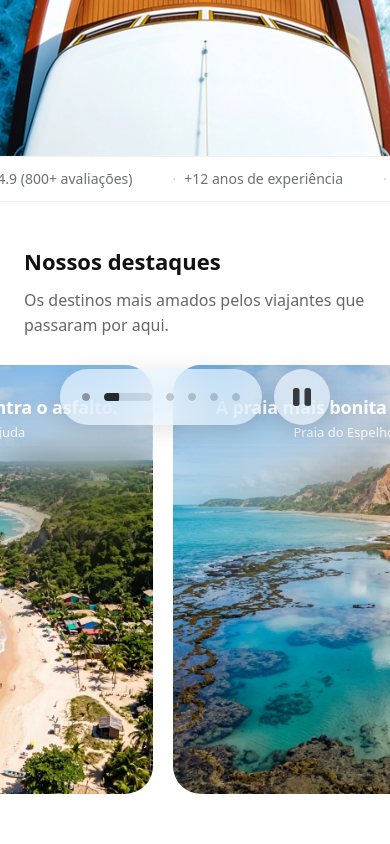
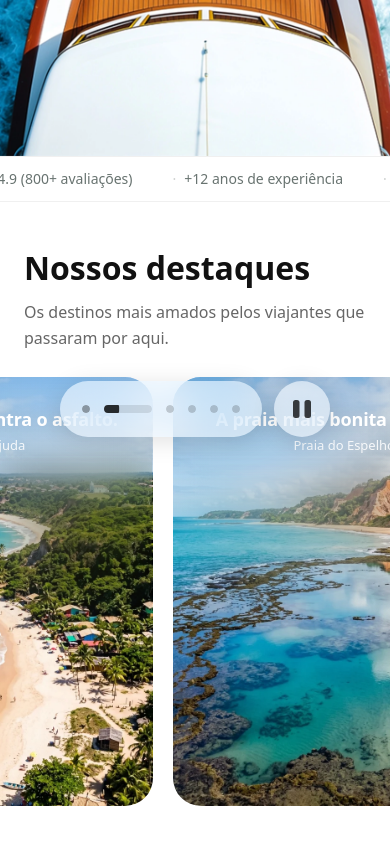
Before and after one commit to Huendelx/Tour-Porto-Seguro, a Next.js app: page / in a window 390 px wide. Shown: the part 688-1532 px from the top of the page. Built offline with nearby package versions, Linux system fonts and the light colour scheme.

Commit message:
fix: título Nossos Destaques 32px no mobile igual às demais seções

```diff
--- a/src/app/globals.css
+++ b/src/app/globals.css
@@ -298,7 +298,6 @@ body {
 @media (max-width: 768px) {
   .hl-section { padding: 46px 0 0; }
   .hl-head { padding: 0 24px 18px; }
-  .hl-head h2 { font-size: 22px; }
   .hl-card { flex-basis: 88vw; }
   .hl-track-pad { flex: 0 0 calc((100vw - 88vw) / 2); }
   .hl-card-body { aspect-ratio: 4 / 5; }
```
